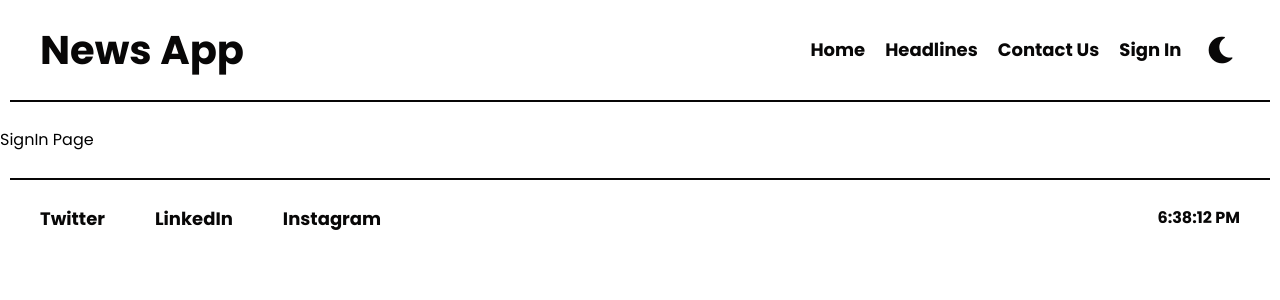
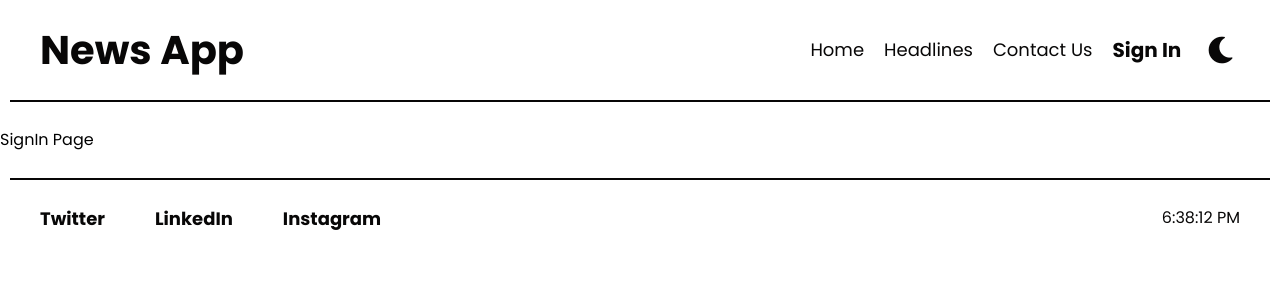
Before and after one commit to Aircampus-in/Frontend, a React (Create React App) app in the folder React-Basics/news-app/: page /signin in a window 1280 px wide. Shown: the top 300 px of the page. Built offline with nearby package versions, Linux system fonts and the light colour scheme.

Commit message:
add NavLinks

```diff
--- a/React-Basics/news-app/src/App.css
+++ b/React-Basics/news-app/src/App.css
@@ -187,14 +187,12 @@ header {
   font-size: 18px;
   color: rgb(8, 7, 7);
   margin-right: 20px;
-  font-weight: bold;
 }
 
 .nav-links-dark li a {
   font-size: 18px;
   color: white;
   margin-right: 20px;
-  font-weight: bold;
 }
 
 .toggle-theme {
@@ -205,12 +203,15 @@ header {
 .light {
   color: rgb(8, 7, 7);
   background-color: white;
-  font-weight: bold;
 }
 
 .dark {
   color: white;
   background-color: rgb(8, 7, 7);
+}
+
+.active {
+  font-size: 20px !important;
   font-weight: bold;
 }
 
--- a/React-Basics/news-app/src/components/ErrorPage.js
+++ b/React-Basics/news-app/src/components/ErrorPage.js
@@ -1,7 +1,15 @@
 import React from 'react';
+import Header from './Header';
+import Footer from './Footer';
 
 function ErrorPage() {
-  return <div>This is the Error Page</div>;
+  return (
+    <div>
+        <Header/>
+        You have hit the wrong route.
+        <Footer/>
+        </div>
+  );;
 }
 
 export default ErrorPage;
--- a/React-Basics/news-app/src/components/Header.js
+++ b/React-Basics/news-app/src/components/Header.js
@@ -1,11 +1,11 @@
 import { DarkModeContext } from "../context/DarkModeContext";
 import {useContext} from 'react';
-import {Link} from 'react-router-dom';
+import {NavLink, Link} from 'react-router-dom';
 function Header(){
 
     const{darkMode, toggleDarkMode} = useContext(DarkModeContext)
 
-    console.log(darkMode)
+    console.log(NavLink)
     console.log(toggleDarkMode)
     return(
         <header className={
@@ -21,14 +21,18 @@ function Header(){
                     darkMode ?
                     "brand brand-dark":
                     "brand brand-light"} to="/">News App</Link></h1>
+
                 <ul className={
                     darkMode ?
                     "nav-links nav-links-dark" :
                     "nav-links nav-links-light"}>
-                    <li className="nav-item"><Link to="/">Home</Link></li>
-                    <li className="nav-item"><Link to="/headlines">Headlines</Link></li>
-                    <li className="nav-item"><Link to="/contact">Contact Us</Link></li>
-                    <li className="nav-item"><Link to="/signin">Sign In</Link></li>
+                    <li className="nav-item"><NavLink className= {(navData)=>navData.isActive? 'active': ''} to="/">Home</NavLink></li>
+
+                    <li className="nav-item"><NavLink className= {(navData)=>navData.isActive? 'active': ''} to="/headlines">Headlines</NavLink></li>
+
+                    <li className="nav-item"><NavLink className= {(navData)=>navData.isActive? 'active': ''} to="/contact">Contact Us</NavLink></li>
+
+                    <li className="nav-item"><NavLink className= {(navData)=>navData.isActive? 'active': ''} to="/signin">Sign In</NavLink></li>
                     <button className={
                         darkMode ?
                         "toggle-theme dark" :
--- a/React-Basics/news-app/src/components/Headlines.js
+++ b/React-Basics/news-app/src/components/Headlines.js
@@ -6,7 +6,7 @@ function Headlines() {
   return (
       <div>
           <Header/>
-          <p>About</p>
+          <p>Headlines</p>
           <Footer/>
       </div>
       );
```
